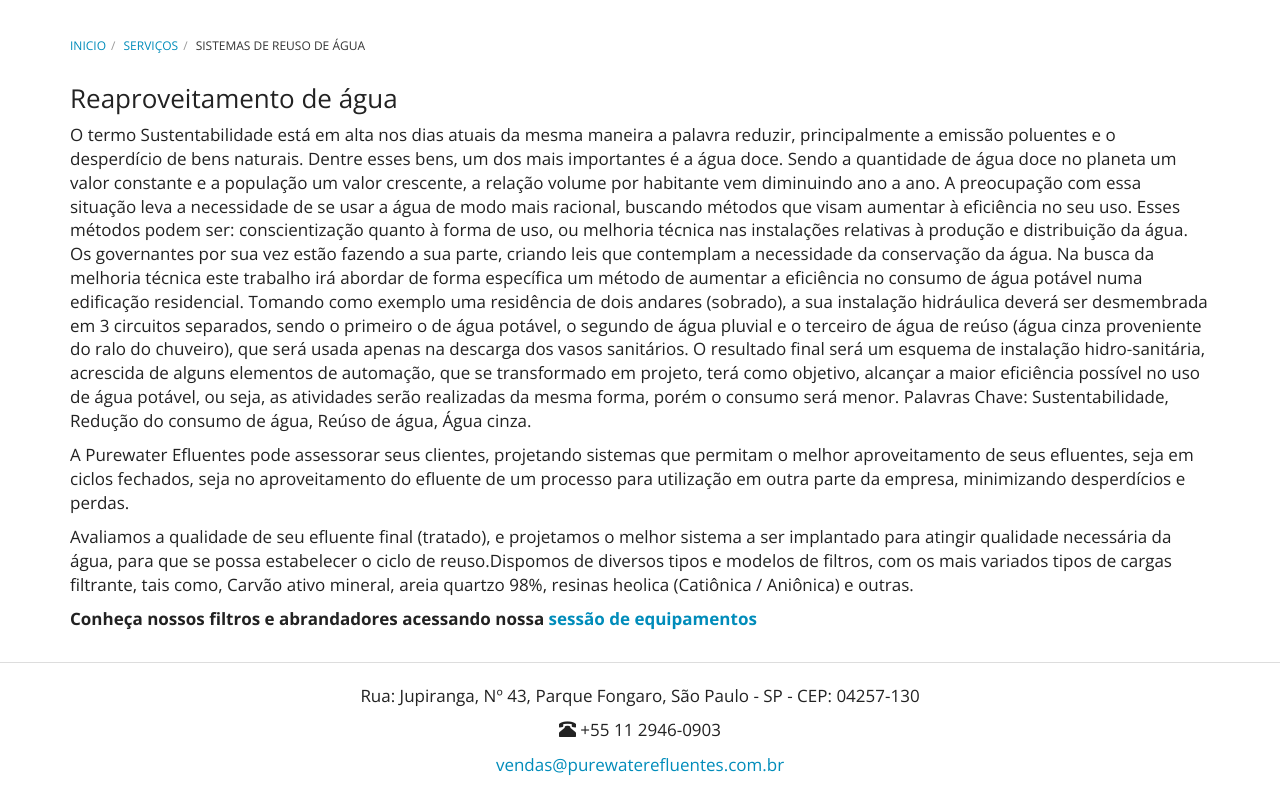
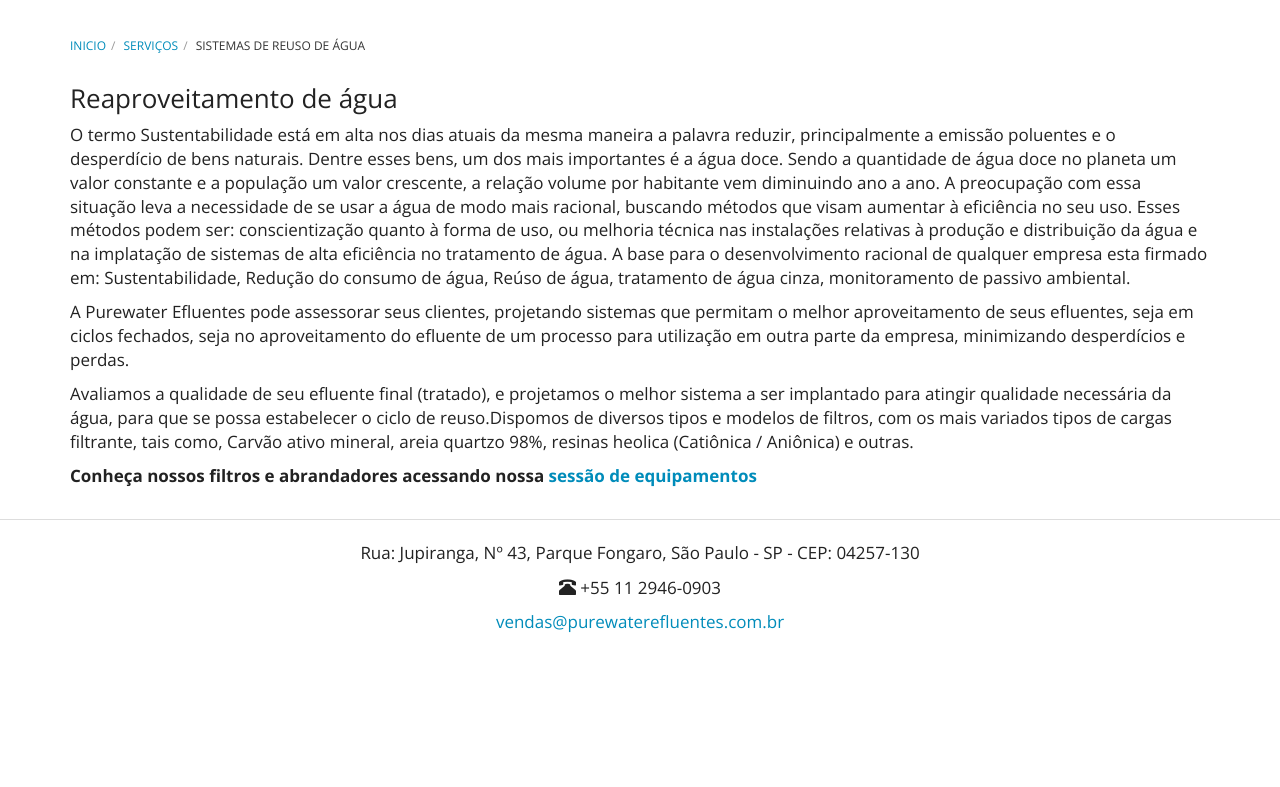
Before and after one commit to purewaterefluentes/purewaterefluentes.github.io, a Jekyll site: the page built from servicos/sistemas-de-reuso-de-agua.md, in a window 1280 px wide and 1034 px high. Shown: the part 247-1034 px from the top of the window. Built offline with Jekyll 4.4.1, drawn with Linux system fonts in a browser that asks for light colours; nearby versions of some CDN libraries; library files that are not in the unit come from our copies.

Commit message:
Update sistemas-de-reuso-de-agua.md

```diff
--- a/servicos/sistemas-de-reuso-de-agua.md
+++ b/servicos/sistemas-de-reuso-de-agua.md
@@ -8,10 +8,8 @@
 O termo Sustentabilidade está em alta nos dias atuais da mesma maneira a palavra reduzir, principalmente a emissão poluentes e o desperdício de bens naturais.
 Dentre esses bens, um dos mais importantes é a água doce. Sendo a quantidade de água doce no planeta um valor constante e a população um valor crescente, a relação volume por habitante vem diminuindo ano a ano.
 A preocupação com essa situação leva a necessidade de se usar a água de modo mais racional, buscando métodos que visam aumentar à eficiência no seu uso.
-Esses métodos podem ser: conscientização quanto à forma de uso, ou melhoria técnica nas instalações relativas à produção e distribuição da água. Os governantes por sua vez estão fazendo a sua parte, criando leis que contemplam a necessidade da conservação da água. Na
-busca da melhoria técnica este trabalho irá abordar de forma específica um método de aumentar a eficiência no consumo de água potável numa edificação residencial.
-Tomando como exemplo uma residência de dois andares (sobrado), a sua instalação hidráulica deverá ser desmembrada em 3 circuitos separados, sendo o primeiro o de água potável, o segundo de água pluvial e o terceiro de água de reúso (água cinza proveniente do ralo do chuveiro), que será usada apenas na descarga dos vasos sanitários. O resultado final será um esquema de instalação hidro-sanitária,  acrescida de alguns elementos de automação, que se transformado em projeto, terá como objetivo, alcançar a maior eficiência possível no uso de água potável, ou seja, as atividades serão realizadas da mesma forma, porém o consumo será menor.
-Palavras Chave: Sustentabilidade, Redução do consumo de água, Reúso de água, Água cinza.
+Esses métodos podem ser: conscientização quanto à forma de uso, ou melhoria técnica nas instalações relativas à produção e distribuição da água e na implatação de sistemas de alta eficiência no tratamento de água.
+A base para o desenvolvimento racional de qualquer empresa esta firmado em: Sustentabilidade, Redução do consumo de água, Reúso de água, tratamento de água cinza, monitoramento de passivo ambiental.
 
 A Purewater Efluentes pode assessorar seus clientes, projetando sistemas que permitam o melhor aproveitamento de seus efluentes, seja em ciclos fechados, seja no aproveitamento do efluente de um processo para utilização em outra parte da empresa, minimizando desperdícios e perdas.
 
```
